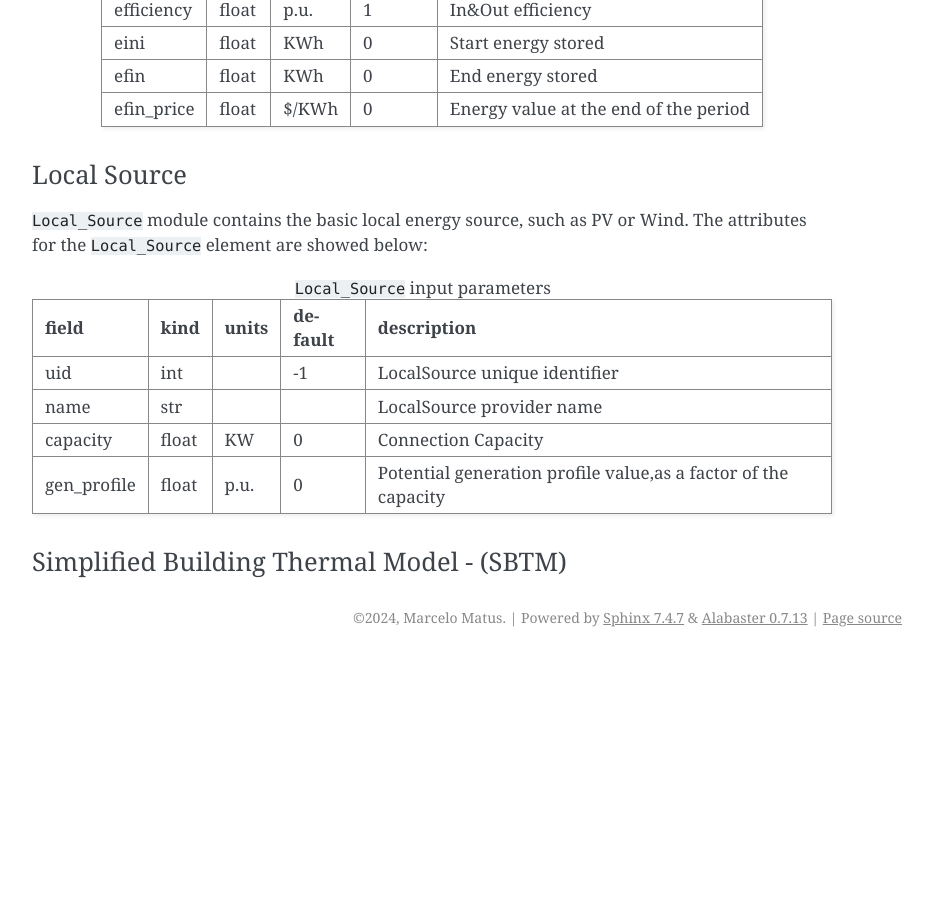
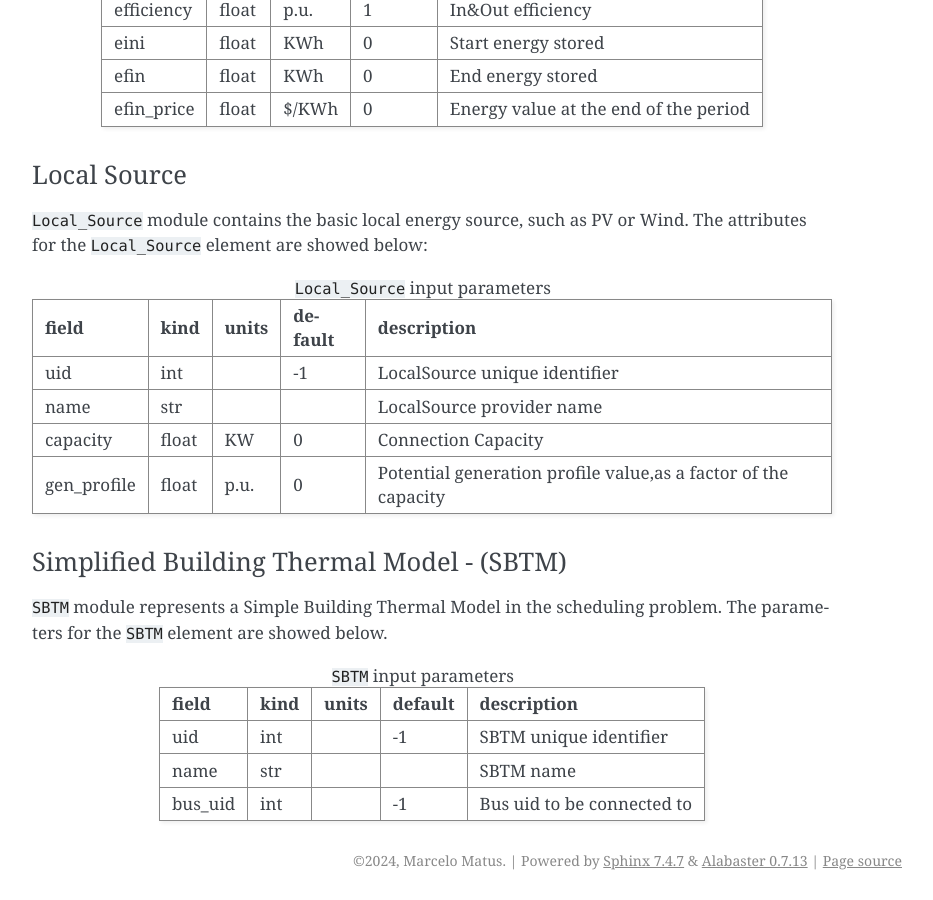
Before and after one commit to marcelomatus/gilda-opts, a Sphinx documentation site: the page built from docs/Modeling.rst, in a window 1280 px wide and 900 px high, scrolled down 2829 px. Shown: the whole window, without its empty margins (338-1271 px from the left). Built offline with Sphinx 7.4.7, drawn with Linux system fonts in a browser that asks for light colours; pages that are not in the unit, such as notebooks, are missing from menus; before the commit the page ends 3486 px from its top, so only the background shows below that.

Commit message:
Update Modeling.rst

```diff
--- a/docs/Modeling.rst
+++ b/docs/Modeling.rst
@@ -194,3 +194,18 @@ Local Source
 ------------------------------------------
 Simplified Building Thermal Model - (SBTM)
 ------------------------------------------
+``SBTM`` module represents a Simple Building Thermal Model in the scheduling problem. The parameters for the ``SBTM`` element are showed below.
+
+.. table:: ``SBTM`` input parameters
+   :widths: auto
+   :align: center
+
+   +-----------------+-------+---------+---------+---------------------------------------------+
+   |     field       | kind  | units   | default |            description                      |
+   +=================+=======+=========+=========+=============================================+
+   | uid             | int   |         |   -1    | SBTM unique identifier                      |
+   +-----------------+-------+---------+---------+---------------------------------------------+
+   | name            |  str  |         |         | SBTM name                                   |
+   +-----------------+-------+---------+---------+---------------------------------------------+
+   |bus_uid          |  int  |         |   -1    | Bus uid to be connected to                  |
+   +-----------------+-------+---------+---------+---------------------------------------------+
```
